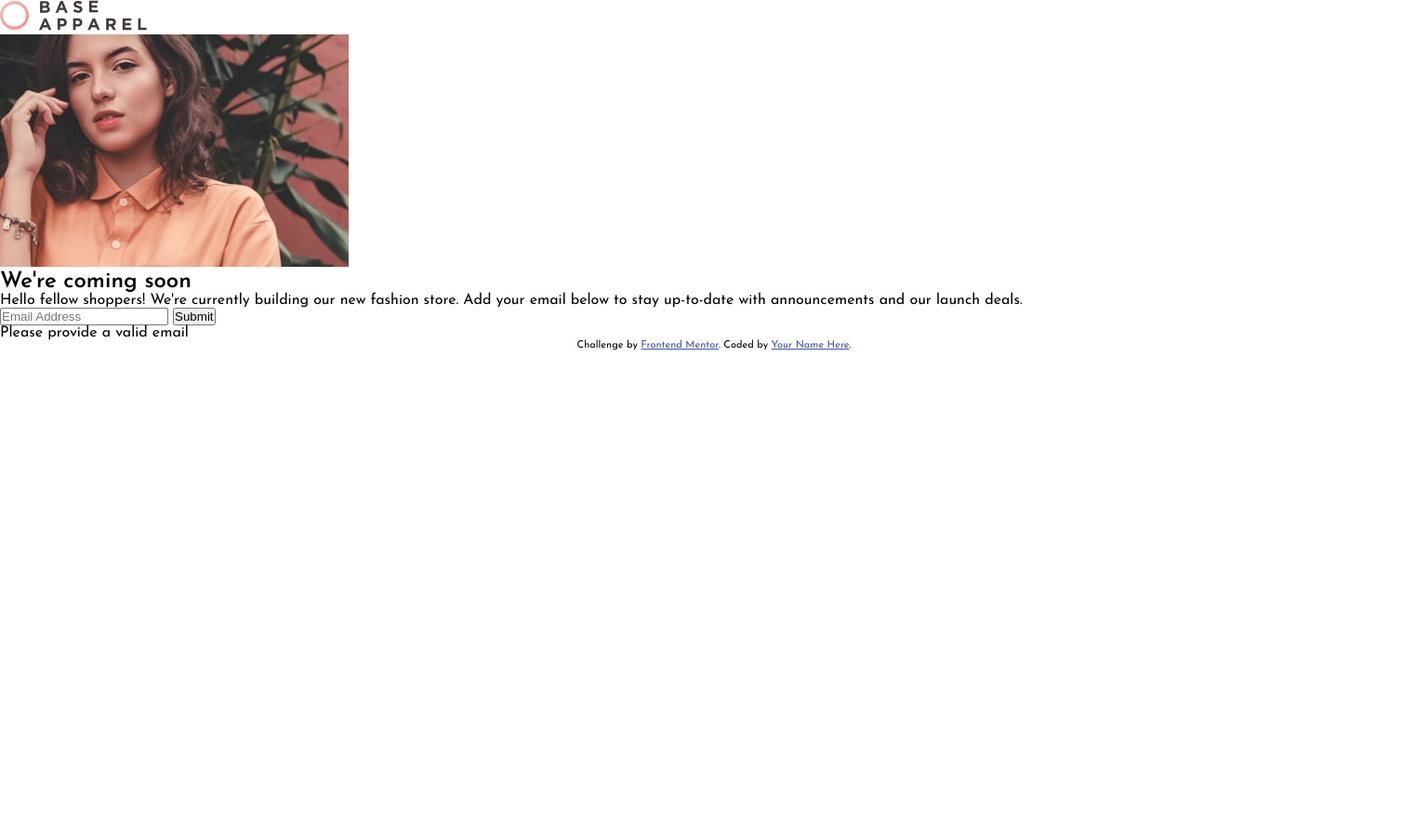
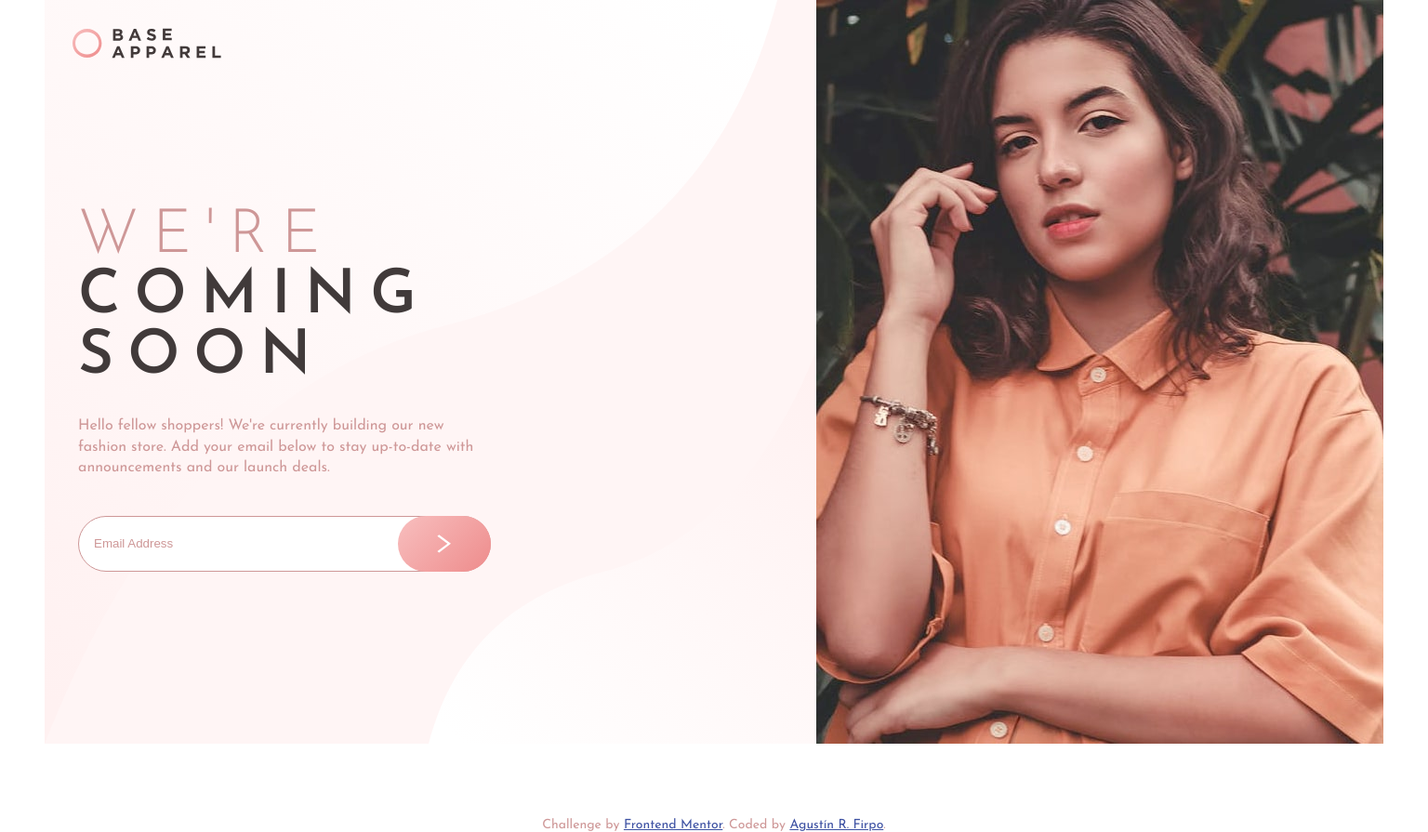
Before and after one commit to Arfirpo/base-apparel-coming-soon-master, a plain HTML site: page index.html in a window 1536 px wide. Shown: the whole page at 93% size. Before the commit the page ends 800 px from the top, so only its background shows below. Drawn offline with Linux system fonts and the light colour scheme.

Commit message:
css design complete

```diff
--- a/index.html
+++ b/index.html
@@ -11,13 +11,9 @@
   <!-- contenedor principal -->
   <main class="main-container">
     <!-- logo -->
-    <section class="logo-container">
-      <img src="./src/images/logo.svg" alt="apparel-logo">
-    </section>
+      <img class="logo-container" src="./src/images/logo.svg" alt="apparel-logo">
     <!-- portada -->
-    <section class="cover-container">
-      <img src="./src/images/hero-mobile.jpg" alt="cover-image">
-    </section>
+      <img class="cover-container" src="./src/images/hero-mobile.jpg" alt="cover-image">
     <!-- contenido y formulario -->
     <section class="content-container">
       <h1 class="content__title">
@@ -30,9 +26,9 @@
       </p>
       <form action="" class="content__form">
         <input type="text" class="content__form-email-address" placeholder="Email Address"></input>
-        <input class="content__form-button" type="submit">
+        <input class="content__form-button" type="image" src="./src/images/icon-arrow.svg">
         <p class="content__form-email-error">
-          Please provide a valid email
+          <!-- Please provide a valid email -->
         </p>
       </form>
     </section>
@@ -40,7 +36,7 @@
   <footer>
     <p class="attribution">
       Challenge by <a href="https://www.frontendmentor.io?ref=challenge" target="_blank">Frontend Mentor</a>.
-      Coded by <a href="#">Your Name Here</a>.
+      Coded by <a href="https://www.frontendmentor.io/profile/Arfirpo" target="_blank">Agustín R. Firpo</a>.
     </p>
   </footer>
   <script src="./src/main.js"></script>
--- a/src/style.css
+++ b/src/style.css
@@ -4,8 +4,10 @@
     --DesaturatedRed: hsl(0, 36%, 70%);
     --SoftRed: hsl(0, 93%, 68%);
     --DarkGrayishRed: hsl(0, 6%, 24%);
-    --gradient1: Linear, 135deg, from hsl(0, 0%, 100%), to hsl(0, 100%, 98%);
-    --gradient2: Linear, 135deg, from hsl(0, 80%, 86%), to hsl(0, 74%, 74%);
+    --gradient1: hsl(0, 0%, 100%);
+    --gradient2:hsl(0, 100%, 98%);
+    --gradient3: hsl(0, 80%, 86%);
+    --gradient4: hsl(0, 74%, 74%);
 }
 
 *,
@@ -19,21 +21,129 @@
 body{
     font-family: 'Josefin Sans', sans-serif;
     font-size: 16px;
+    color: var(--DesaturatedRed);
+}
+.main-container{
+    width: 23.4375rem;
+    height: 50rem;
+    margin: 0 auto 5rem;
+    background-color: var(--gradient2);
+}
+.logo-container{
+    width: 6.25rem;
+    margin: 30px;
+}
+.cover-container{
+    margin-bottom: 3.75rem;
 }
 
-
-
-
-
-
-
-
-
-
+.content-container{
+    text-align: center;
+}
+.content__title{
+    text-transform: uppercase;
+    font-size: 2.5rem;
+    color: var(--DarkGrayishRed);
+    font-weight: 600;
+    letter-spacing: .6875rem;
+    margin-bottom: 1.875rem;
+}
+.content__title--red{
+    color: var(--DesaturatedRed);
+    font-weight: 300;
+}
+.content__paragraph{
+    margin: 0 2.5rem 2.5rem;
+    font-size: 0.85rem;
+    line-height: 1.4rem;
+}
+.content__form{
+    width: 19.375rem;
+    height: 3.125rem;
+    margin: auto;
+    position: relative;
+}
+.content__form-email-address{
+    width: 100%;
+    height: 100%;
+    border-radius: 3.125rem;
+    padding-left: 1rem;
+    border: 1px solid var(--DesaturatedRed);
+    outline: none;
+    /* background-image: url(./images/icon-error.svg); */
+    background-repeat: no-repeat;
+    background-position: 13.125rem;
+}
+.content__form-email-address::placeholder{
+    color: var(--DesaturatedRed);
+}
+.content__form-button{
+    width: 4.25rem;
+    height: 100%;
+    border-radius: 3.125rem;
+    position: absolute;
+    right: 0;
+    background: linear-gradient(135deg, var(--gradient3), var(--gradient4));
+    padding: .875rem 1.5625rem;
+}
+.content__form-button:hover{
+    background: linear-gradient(135deg, var(--gradient2), var(--gradient4));
+    box-shadow: 0 .625rem .9375rem var(--gradient4);
+}
+.content__form-email-error{
+    font-size: 0.85rem;
+    margin: .5rem 0 0 .875rem;
+    text-align: left;
+    color: var(--SoftRed);
+}
 .attribution {
-    font-size: 11px;
+    font-size: .875rem;
     text-align: center;
 }
 .attribution a {
     color: hsl(228, 45%, 44%);
 }
+
+@media (min-width: 90rem){
+    .main-container{
+        width: 90rem;
+        height: 800;
+        background-image: url(./images/bg-pattern-desktop.svg);
+        background-repeat: no-repeat;
+        position: relative;
+    }
+    .logo-container{
+        width: 10rem;
+    }
+    .cover-container{
+        content: url(./images/hero-desktop.jpg);
+        position: absolute;
+        right: 0;
+    }
+    .content-container{
+        width: 27.75rem;
+        margin: 7.8125rem 0 0 2.25rem;
+    }
+    .content__title{
+        text-align: left;
+        font-size: 4.1rem;
+        letter-spacing: .9375rem;
+    }
+    .content__paragraph{
+        text-align: left;
+        font-size: 1rem;
+        margin: 0 0 40px;
+    }
+    .content__form{
+        width: 100%;
+        height: 3.75rem;
+    }
+    .content__form-email-address{
+        background-position: 300px;
+    }
+    .content__form-button{
+        height: 100%;
+        width: 100px;
+        padding: 1.25rem 2.625rem;
+    }
+}
```
